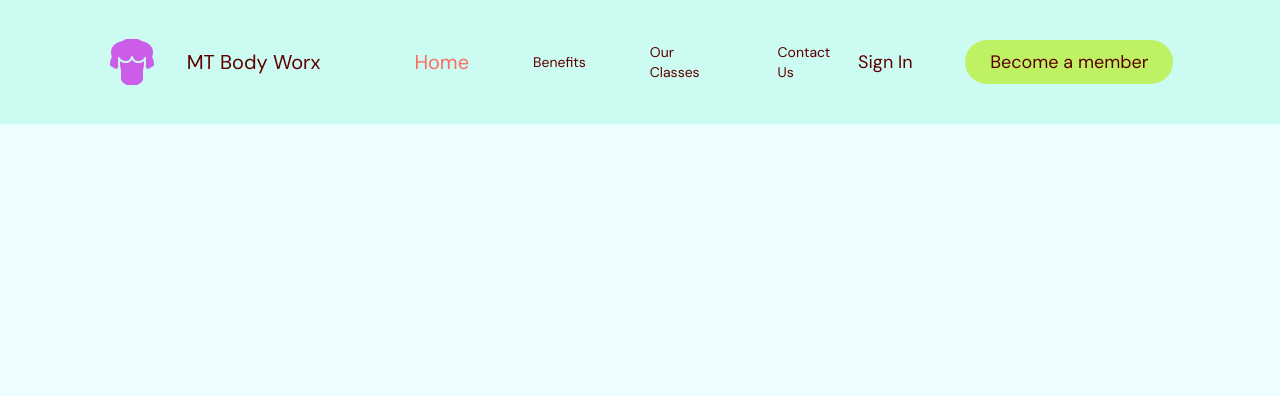
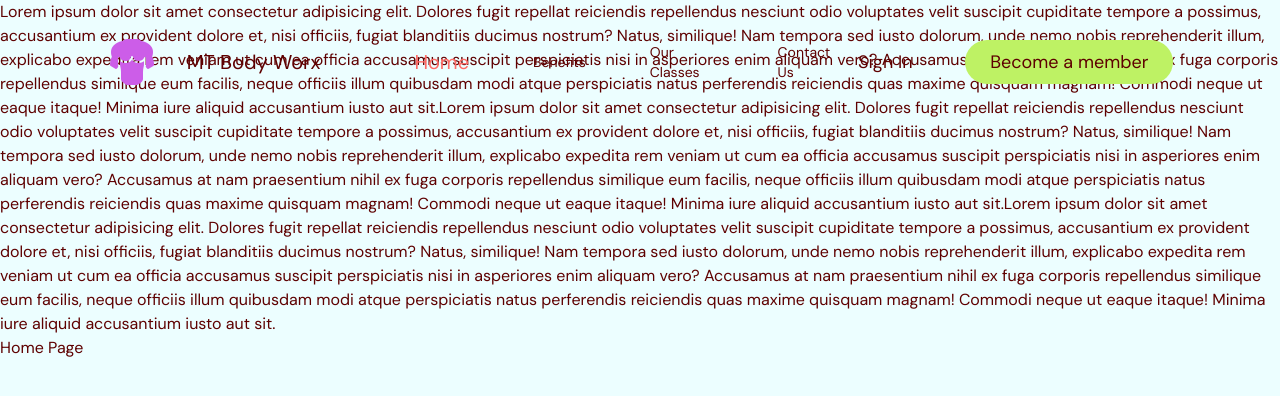
Before and after one commit to mzffrtp/gym_ts, a React (Vite) app: page / in a window 1280 px wide. Shown: the top 396 px of the page. Built offline with nearby package versions, Linux system fonts and the light colour scheme.

Commit message:
navbar
navbar style when scrolingY

```diff
--- a/src/App.tsx
+++ b/src/App.tsx
@@ -5,17 +5,69 @@ import Benefits from "@/pages/benefits";
 import ContactUs from "@/pages/contactUs";
 import OurClasses from "@/pages/ourClasses";
 import { SelectedPage } from "./shared/types";
-import { useState } from "react";
+import { useEffect, useState } from "react";
 
 function App() {
   const [selectedPage, setSelectedPage] = useState<SelectedPage>(
     SelectedPage.Home
   );
-
+  {
+    /* navbar background change per pages */
+  }
+  const [isTopOfPage, setIsTopOfPage] = useState<boolean>(true);
+  useEffect(() => {
+    const handleScroll = () => {
+      window.scrollY === 0
+        ? (setIsTopOfPage(true), setSelectedPage(SelectedPage.Home))
+        : setIsTopOfPage(false);
+    };
+    window.addEventListener("scroll", handleScroll);
+    return () => window.removeEventListener("scroll", handleScroll);
+  }, []);
   return (
     <BrowserRouter>
       <div className=" app bg-cyan-50">
-        <Navbar selectedPage={selectedPage} setSelectedPage={setSelectedPage} />
+        <Navbar
+          isTopOfPage={isTopOfPage}
+          selectedPage={selectedPage}
+          setSelectedPage={setSelectedPage}
+        />
+        <div>
+          Lorem ipsum dolor sit amet consectetur adipisicing elit. Dolores fugit
+          repellat reiciendis repellendus nesciunt odio voluptates velit
+          suscipit cupiditate tempore a possimus, accusantium ex provident
+          dolore et, nisi officiis, fugiat blanditiis ducimus nostrum? Natus,
+          similique! Nam tempora sed iusto dolorum, unde nemo nobis
+          reprehenderit illum, explicabo expedita rem veniam ut cum ea officia
+          accusamus suscipit perspiciatis nisi in asperiores enim aliquam vero?
+          Accusamus at nam praesentium nihil ex fuga corporis repellendus
+          similique eum facilis, neque officiis illum quibusdam modi atque
+          perspiciatis natus perferendis reiciendis quas maxime quisquam magnam!
+          Commodi neque ut eaque itaque! Minima iure aliquid accusantium iusto
+          aut sit.Lorem ipsum dolor sit amet consectetur adipisicing elit.
+          Dolores fugit repellat reiciendis repellendus nesciunt odio voluptates
+          velit suscipit cupiditate tempore a possimus, accusantium ex provident
+          dolore et, nisi officiis, fugiat blanditiis ducimus nostrum? Natus,
+          similique! Nam tempora sed iusto dolorum, unde nemo nobis
+          reprehenderit illum, explicabo expedita rem veniam ut cum ea officia
+          accusamus suscipit perspiciatis nisi in asperiores enim aliquam vero?
+          Accusamus at nam praesentium nihil ex fuga corporis repellendus
+          similique eum facilis, neque officiis illum quibusdam modi atque
+          perspiciatis natus perferendis reiciendis quas maxime quisquam magnam!
+          Commodi neque ut eaque itaque! Minima iure aliquid accusantium iusto
+          aut sit.Lorem ipsum dolor sit amet consectetur adipisicing elit.
+          Dolores fugit repellat reiciendis repellendus nesciunt odio voluptates
+          velit suscipit cupiditate tempore a possimus, accusantium ex provident
+          dolore et, nisi officiis, fugiat blanditiis ducimus nostrum? Natus,
+          similique! Nam tempora sed iusto dolorum, unde nemo nobis
+          reprehenderit illum, explicabo expedita rem veniam ut cum ea officia
+          accusamus suscipit perspiciatis nisi in asperiores enim aliquam vero?
+          Accusamus at nam praesentium nihil ex fuga corporis repellendus
+          similique eum facilis, neque officiis illum quibusdam modi atque
+          perspiciatis natus perferendis reiciendis quas maxime quisquam magnam!
+          Commodi neque ut eaque itaque! Minima iure aliquid accusantium iusto
+          aut sit.
+        </div>
         <Routes>
           <Route index element={<HomePage />} />
           <Route path="benefits" element={<Benefits />} />
--- a/src/components/navbar/index.tsx
+++ b/src/components/navbar/index.tsx
@@ -10,19 +10,23 @@ import MobilMenuModal from "./mobil-menu-modal";
 type NavbarPropsType = {
   selectedPage: SelectedPage;
   setSelectedPage: (value: SelectedPage) => void;
+  isTopOfPage: boolean;
 };
 
 export default function Navbar({
   selectedPage,
   setSelectedPage,
+  isTopOfPage,
 }: NavbarPropsType) {
   const flexBetween = "flex items-center justify-between";
   const isAboveMediumScreens = useMediaQuery("(min-width:1060px");
   const [menuToogled, setMenuToogled] = useState<boolean>(false);
+  const navbarBg = isTopOfPage ? "" : "bg-cyan-200 drop-shadow";
+
   return (
     <nav>
       <div
-        className={`${flexBetween} fixed top-0 z-30 py-6 w-full bg-teal-100`}
+        className={`${navbarBg} ${flexBetween} fixed top-0 z-30 py-6 w-full`}
       >
         <div className={` ${flexBetween}  mx-auto w-5/6`}>
           <div className={` ${flexBetween}  w-full gap-16`}>
@@ -31,8 +35,8 @@ export default function Navbar({
               <img src={logo} />
               <p className="text-center w-56"> MT Body Worx</p>
             </div>
+
             {/* Middle and Right side */}
-
             {isAboveMediumScreens ? (
               <div className={`${flexBetween} w-4/5 py-4`}>
                 <div className={`${flexBetween} gap-16 text-sm`}>
@@ -81,6 +85,7 @@ export default function Navbar({
           </div>
         </div>
       </div>
+
       {/* mobil menu modal */}
       {!isAboveMediumScreens && menuToogled && (
         <MobilMenuModal
```
